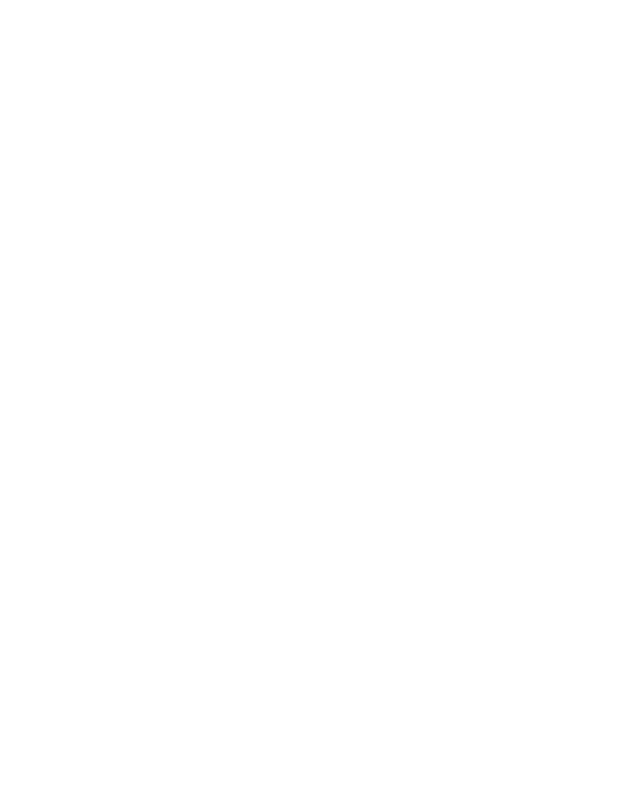
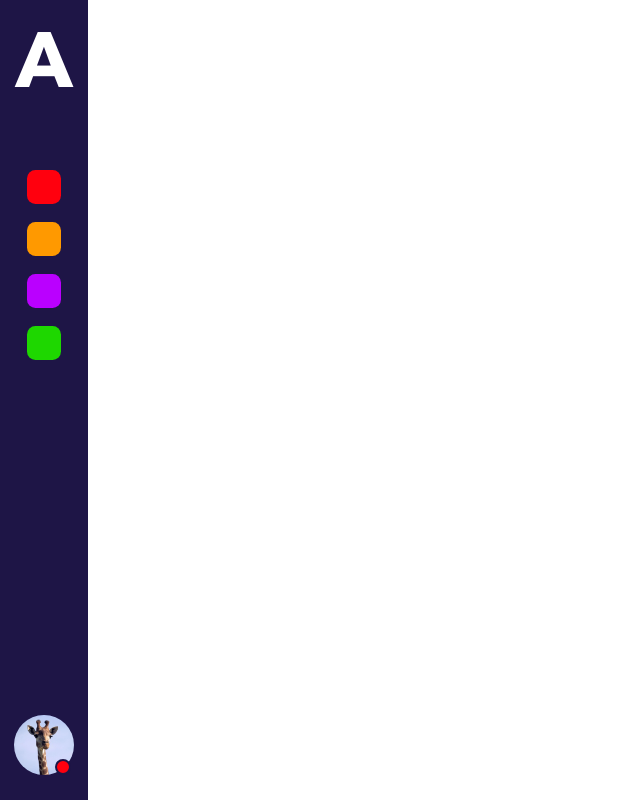
Before and after one commit to Lobachev27/BusinessAutomation-test, a website: page public/index.html in a window 1280 px wide. Shown: the whole page, without its empty margins (0-640 px from the left). Drawn offline with nearby package versions, Linux system fonts and the light colour scheme.

Commit message:
Sidebar was added

```diff
--- a/public/index.html
+++ b/public/index.html
@@ -11,6 +11,34 @@
 </head>
 
 <body>
+  <div class="container">
+    <div class="sidebar">
+      <div class="logo">
+        <span>A</span>
+      </div>
+      <ul class="sidebar__apps">
+        <li class="sidebar__app sidebar__app--red">
+        </li>
+        <li class="sidebar__app sidebar__app--orange">
+        </li>
+        <li class="sidebar__app sidebar__app--purple">
+        </li>
+        <li class="sidebar__app sidebar__app--green">
+        </li>
+      </ul>
+      <div class="sidebar__avatar">
+        <img src="./img/giraffe.jpg">
+        <div class="status status--off"></div>
+      </div>
+    </div>
+    <div class="main">
+      <header class="header">
+        <div class="container">
+
+        </div>
+      </header>
+    </div>
+  </div>
 
 </body>
 
--- a/src/scss/main.scss
+++ b/src/scss/main.scss
@@ -0,0 +1,156 @@
+@import "partials/params";
+@import "partials/mixins";
+
+//Шрифт
+
+@font-face {
+  font-family: "Avenir Next Regular";
+  src: url(fonts/AvenirNext-Regular.ttf);
+}
+
+@font-face {
+  font-family: "Avenir Next Bold";
+  src: url(fonts/AvenirNext-Bold.ttf);
+}
+
+/* Базовые стили */
+
+html {
+  box-sizing: border-box;
+}
+
+*,
+*:after,
+*:before {
+  box-sizing: inherit;
+}
+
+body {
+  @include font-normal;
+  font-size: $base-font-size;
+  line-height: $ms;
+}
+
+h1,
+h2,
+h3,
+h4,
+h5,
+h6 {
+  font-weight: bold;
+}
+
+p {
+  font-weight: normal;
+}
+
+.container {
+  display: flex;
+  box-sizing: border-box;
+  width: 100%;
+  height: 100vh;
+}
+
+/* Боковая панель */
+
+.sidebar {
+  display: flex;
+  flex-direction: column;
+  align-items: center;
+  min-width: 88px;
+  height: 100%;
+  background-color: $main-color-two;
+  color: $white;
+  & .logo {
+    display: flex;
+    justify-content: center;
+    cursor: pointer;
+    & span {
+      @include font-bold;
+      font-size: $base-font-size * 3 * $ms;
+    }
+  }
+  &__apps {
+    @include clear;
+    margin-top: 26px;
+    width: 0;
+    display: flex;
+    flex-direction: column;
+    align-items: center;
+    box-sizing: border-box;
+    list-style-type: none;
+    list-style: none;
+  }
+  &__app {
+    display: flex;
+    box-sizing: border-box;
+    margin-top: 18px;
+    padding: 17px;
+    list-style-type: none;
+    list-style: none;
+    border-radius: 25%;
+    cursor: pointer;
+
+    &--red {
+      background-color: $red;
+    }
+
+    &--orange {
+      background-color: $orange;
+    }
+    &--purple {
+      background-color: $purple;
+    }
+    &--green {
+      background-color: $green;
+    }
+  }
+  &__avatar {
+    @include clear;
+    display: flex;
+    justify-content: center;
+    box-sizing: border-box;
+    position: absolute;
+    bottom: 25px;
+    left: 14px;
+    cursor: pointer;
+    & img {
+      box-sizing: border-box;
+      width: 60px;
+      height: 60px;
+      border-radius: 50%;
+    }
+  }
+}
+
+.status {
+  position: absolute;
+  bottom: 0;
+  right: 3px;
+  border: 2px solid $main-color-two;
+  box-sizing: border-box;
+  width: 16px;
+  height: 16px;
+  border-radius: 50%;
+  &--on {
+    background-color: $green;
+  }
+  &--busy {
+    background-color: $yellow;
+  }
+  &--off {
+    background-color: $red;
+  }
+}
+
+/* Основной контент */
+
+.main {
+  display: flex;
+  box-sizing: border-box;
+  width: 100%;
+}
+
+/* Header */
+
+/* Контент */
--- a/src/scss/partials/_mixins.scss
+++ b/src/scss/partials/_mixins.scss
@@ -0,0 +1,16 @@
+@import "params";
+
+@mixin clear {
+  padding: 0;
+  margin: 0;
+}
+
+@mixin font-normal {
+  font-family: "Avenir Next Regular", sans-serif;
+  font-weight: normal;
+}
+
+@mixin font-bold {
+  font-family: "Avenir Next Bold", sans-serif;
+  font-weight: bold;
+}
--- a/src/scss/partials/_params.scss
+++ b/src/scss/partials/_params.scss
@@ -0,0 +1,20 @@
+// Colors
+
+$main-color-one: #f2f2f3;
+$main-color-two: #1e1546;
+$white: #ffffff;
+$black: #000000;
+$red: #ff000e;
+$orange: #ff9900;
+$purple: #ba00ff;
+$green: #1ed700;
+$yellow: #ffd300;
+$blue: #00adff;
+$warning-bg-color: #ffffe3;
+$warning-border-color: #ffe58d;
+$button-bg-color: #3056ff;
+
+// Sizes
+
+$ms: 1.618;
+$base-font-size: 16px;
```
Also changed, not shown: public/bundle.min.css, public/fonts/AvenirNext-Bold.ttf (added), public/fonts/AvenirNext-Regular.ttf (added), public/img/giraffe.jpg (added), public/img/menu.png (added).
